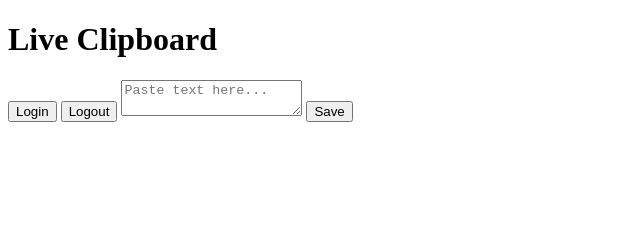
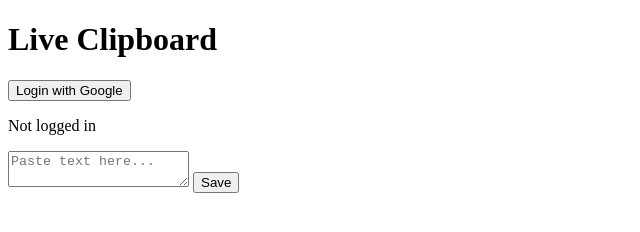
Before and after one commit to life660912/clipboard, a plain HTML site: page index.html in a window 1280 px wide. Shown: the whole page, without its empty margins (0-640 px from the left). Drawn offline with Linux system fonts and the light colour scheme.

Commit message:
Update login buttons and user status display

```diff
--- a/index.html
+++ b/index.html
@@ -2,17 +2,27 @@
 <html>
 <head>
   <title>Live Clipboard</title>
+  <!-- Firebase SDKs -->
   <script src="https://www.gstatic.com/firebasejs/9.6.1/firebase-app.js"></script>
   <script src="https://www.gstatic.com/firebasejs/9.6.1/firebase-auth.js"></script>
   <script src="https://www.gstatic.com/firebasejs/9.6.1/firebase-firestore.js"></script>
 </head>
 <body>
   <h1>Live Clipboard</h1>
-  <button id="loginBtn">Login</button>
-  <button id="logoutBtn">Logout</button>
+
+  <!-- Login / Logout -->
+  <div>
+    <button id="loginBtn">Login with Google</button>
+    <button id="logoutBtn" style="display:none;">Logout</button>
+    <p id="userStatus">Not logged in</p>
+  </div>
+
+  <!-- Clipboard -->
   <textarea id="clipboardInput" placeholder="Paste text here..."></textarea>
   <button id="saveBtn">Save</button>
   <div id="clipboardOutput"></div>
+
+  <!-- Your own JS file -->
   <script src="app.js"></script>
 </body>
 </html>
```
